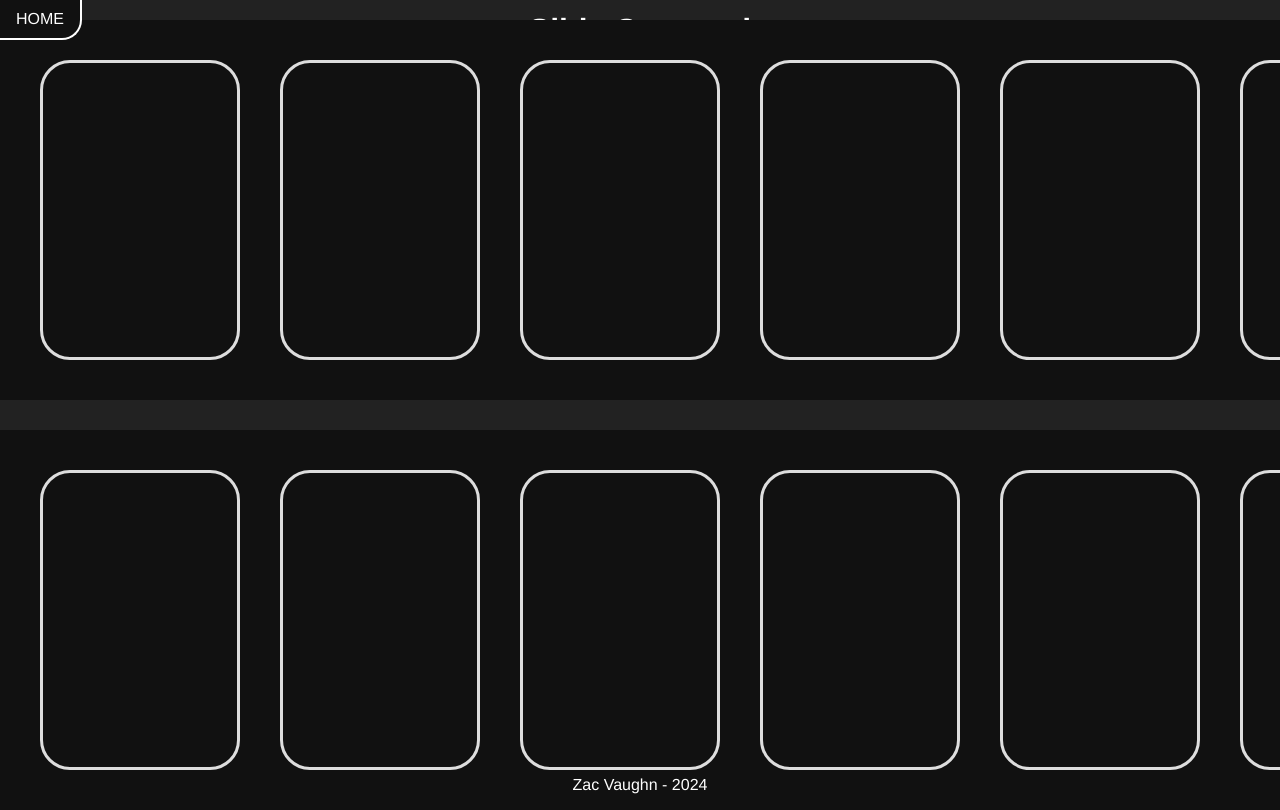
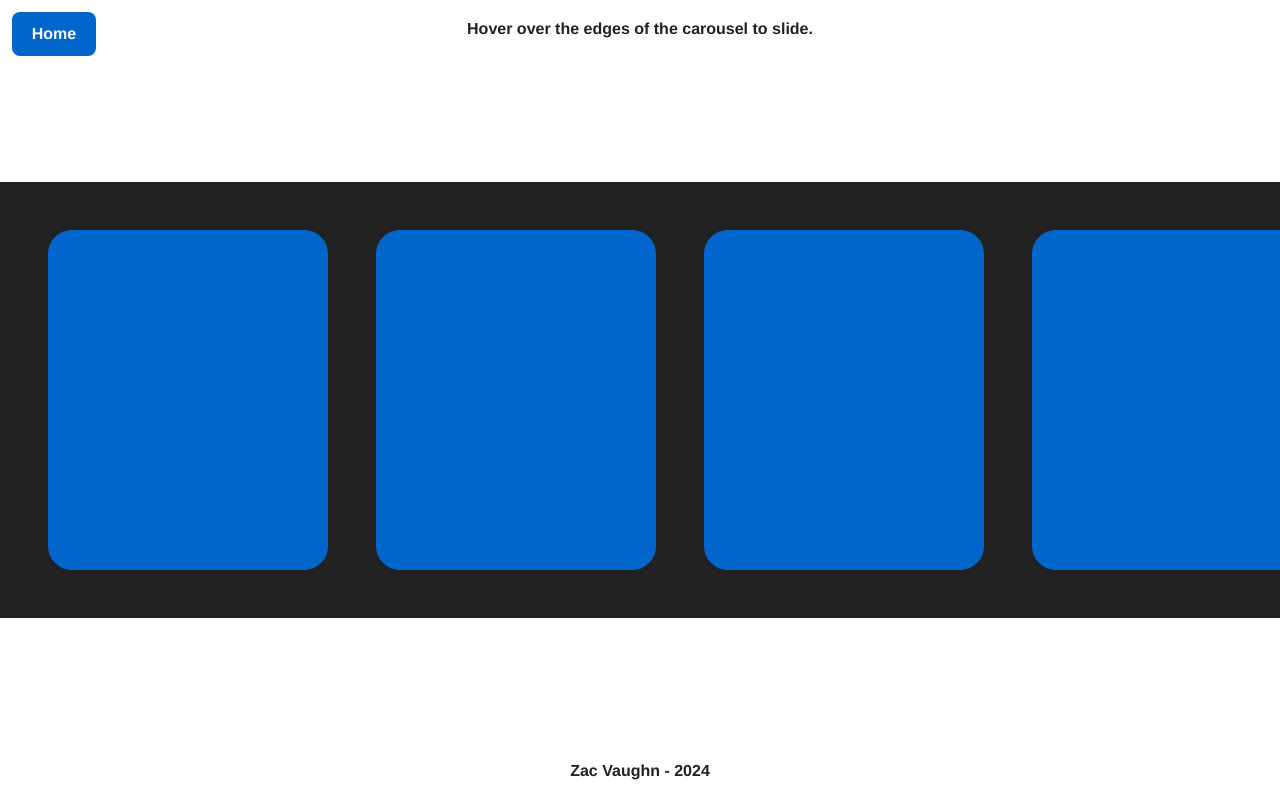
Before and after one commit to zacheryvaughn/MiniUsables, a plain HTML site: page SlidyCarousel/slidycarousel.html in a window 1280 px wide. Drawn offline with Linux system fonts and the light colour scheme.

Commit message:
Improved the design of the projects and main menu.

```diff
--- a/DraggyWindows/draggywindows.css
+++ b/DraggyWindows/draggywindows.css
@@ -1,72 +1,102 @@
+/* COLORS */
+:root {
+    --primary1: #06c;
+    --font1: #222;
+    --font2: #fff;
+}
+
+/* NORMALIZE */
+* {
+    /* font */
+    font-family: Helvetica, Arial, sans-serif;
+    font-weight: 600;
+    font-size: 1rem;
+    color: var(--font1);
+    -webkit-font-smoothing: antialiased;
+
+    /* sizing */
+    box-sizing: border-box;
+    padding: 0;
+    margin: 0;
+}
+
+body {
+    width: 100vw;
+    height: 100vh;
+}
+
+a {
+    all: unset;
+}
+
+/* HOME BUTTON */
 .home-button {
     z-index: 1;
     position: absolute;
-    text-decoration: none;
-    padding: 10px 16px;
-    background-color: #111111;
-    cursor: pointer;
-    border-bottom-right-radius: 20px;
-}
-.home-button:hover {
-    border-bottom: 2px solid white;
-    border-right: 2px solid white;
-}
-
-* {
-    font-family: Helvetica, Arial, sans-serif;
-    color: #ffffff;
-    box-sizing: border-box;
-    padding: 0;
-    margin: 0;
-    user-select: none;
-}
-body {
-    background-color: #222222;
-    width: 100vw;
-    height: 100vh;
-}
-header {
-    position: absolute;
+    color: var(--font2);
     display: flex;
     align-items: center;
     justify-content: center;
-    overflow: hidden;
-    width: 100vw;
-    height: 60px;
+    background-color: var(--primary1);
+    height: 40px;
+    width: 80px;
+    margin: 12px;
+    border: 2px solid transparent;
+    border-radius: 8px;
+    cursor: pointer;
+    transition: 0.2s;
 }
+
+.home-button:hover {
+    color: var(--primary1);
+    background-color: transparent;
+    border: 2px solid var(--primary1);
+}
+
+/* MAIN CONTENT */
 main {
     display: flex;
     align-items: center;
     justify-content: center;
-    overflow: hidden;
-    width: 100vw;
+    width: 100%;
     height: 100vh;
 }
+
 #dragarea {
     display: flex;
     align-items: center;
     justify-content: center;
-    width: calc(100% - 160px);
+    width: calc(100% - 20px);
     height: calc(100% - 160px);
-    background-color: #111111;
+    background-color: var(--font1);
     border-radius: 20px;
 }
+
 .dragwindow {
     position: absolute;
     height: 200px;
     width: 200px;
-    background-color: white;
+    background-color: var(--primary1);
     border-radius: 20px;
+    box-shadow: 0px 0px 10px #00000033;
     cursor: grab;
-    border-radius: 20px;
-    box-shadow: 0px 0px 15px #00000066;
 }
+
+/* HEADER & FOOTER */
+header {
+    position: absolute;
+    text-align: center;
+    width: 100%;
+    top: 0;
+}
+
 footer {
     position: absolute;
+    text-align: center;
+    width: 100%;
     bottom: 0;
-    display: flex;
-    align-items: center;
-    justify-content: center;
-    width: 100vw;
-    height: 30px;
 }
+
+p {
+    margin: 20px;
+}
--- a/SlidyCarousel/slidycarousel.css
+++ b/SlidyCarousel/slidycarousel.css
@@ -1,80 +1,112 @@
+/* COLORS */
+:root {
+    --primary1: #06c;
+    --font1: #222;
+    --font2: #fff;
+}
+
+/* NORMALIZE */
+* {
+    /* font */
+    font-family: Helvetica, Arial, sans-serif;
+    font-weight: 600;
+    font-size: 1rem;
+    color: var(--font1);
+    -webkit-font-smoothing: antialiased;
+
+    /* sizing */
+    box-sizing: border-box;
+    padding: 0;
+    margin: 0;
+}
+
+body {
+    width: 100vw;
+    height: 100vh;
+}
+
+a {
+    all: unset;
+}
+
+/* HOME BUTTON */
 .home-button {
     z-index: 1;
     position: absolute;
-    text-decoration: none;
-    padding: 10px 16px;
-    background-color: #111111;
-    cursor: pointer;
-    border-bottom-right-radius: 20px;
-}
-.home-button:hover {
-    border-bottom: 2px solid white;
-    border-right: 2px solid white;
-}
-
-* {
-    font-family: Helvetica, Arial, sans-serif;
-    color: #ffffff;
-    box-sizing: border-box;
-    padding: 0;
-    margin: 0;
-    user-select: none;
-}
-body {
-    background-color: #222222;
-    width: 100vw;
-    height: 100vh;
-}
-header {
+    color: var(--font2);
     display: flex;
     align-items: center;
     justify-content: center;
-    overflow: hidden;
-    width: 100vw;
-    height: 60px;
+    background-color: var(--primary1);
+    height: 40px;
+    width: 80px;
+    margin: 12px;
+    border: 2px solid transparent;
+    border-radius: 8px;
+    cursor: pointer;
+    transition: 0.2s;
 }
+
+.home-button:hover {
+    color: var(--primary1);
+    background-color: transparent;
+    border: 2px solid var(--primary1);
+}
+
+/* MAIN CONTENT */
 main {
     display: flex;
-    flex-direction: column;
     align-items: center;
     justify-content: center;
-    gap: 30px;
-    width: 100vw;
-    height: calc(100vh - 90px);
+    width: 100%;
+    height: 100vh;
 }
+
 .carousel {
     width: 100%;
     overflow-x: scroll;
-    position: relative;
     display: flex;
-    gap: 40px;
-    flex-shrink: 0;
-    padding: 40px;
-    background-color: #111;
+    gap: 48px;
+    padding: 48px;
+    background-color: var(--font1);
     scrollbar-width: none; /* For Firefox */
 }
+
 .carousel::-webkit-scrollbar {
     display: none;
 }
+
 .carouselitem {
-    width: 200px;
-    height: 300px;
+    width: 280px;
+    height: 340px;
+    background-color: var(--primary1);
+    border: 4px solid transparent;
+    flex-shrink: 0; /* Prevent items from shrinking to fit vp */
+    border-radius: 24px;
+    cursor: pointer;
+    transition: 0.2s;
+}
+
+.carouselitem:hover {
     background-color: transparent;
-    border: 3px solid #dddddd;
-    flex-shrink: 0; /* Prevent items from shrinking to fit vp */
-    border-radius: 30px;
-    cursor: pointer;
-    transition: background-color 0.2s;
+    border: 4px solid var(--primary1);
 }
-.carouselitem:hover {
-    background-color: #dddddd;
+
+/* HEADER & FOOTER */
+header {
+    position: absolute;
+    text-align: center;
+    width: 100%;
+    top: 0;
 }
+
 footer {
     position: absolute;
+    text-align: center;
+    width: 100%;
     bottom: 0;
-    display: flex;
-    align-items: center;
-    justify-content: center;
-    width: 100vw;
-    height: 30px;
 }
+
+p {
+    margin: 20px;
+}
--- a/SlidyCarousel/slidycarousel.html
+++ b/SlidyCarousel/slidycarousel.html
@@ -7,21 +7,9 @@
     <link rel="stylesheet" href="slidycarousel.css" />
   </head>
   <body>
-    <a href="../index.html" class="home-button">HOME</a>
-    <header>
-      <h1>Slidy Carousel</h1>
-    </header>
+    <a href="../index.html" class="home-button">Home</a>
+    <header><p>Hover over the edges of the carousel to slide.</p></header>
     <main>
-      <div class="carousel">
-        <div class="carouselitem"></div>
-        <div class="carouselitem"></div>
-        <div class="carouselitem"></div>
-        <div class="carouselitem"></div>
-        <div class="carouselitem"></div>
-        <div class="carouselitem"></div>
-        <div class="carouselitem"></div>
-      </div>
-
       <div class="carousel">
         <div class="carouselitem"></div>
         <div class="carouselitem"></div>
--- a/SquishyBlob/squishyblob.css
+++ b/SquishyBlob/squishyblob.css
@@ -1,58 +1,65 @@
-.home-button {
-    z-index: 1;
-    position: absolute;
-    text-decoration: none;
-    color: white;
-    padding: 10px 16px;
-    background-color: #222222;
-    cursor: pointer;
-    border-bottom-right-radius: 20px;
-}
-.home-button:hover {
-    border-bottom: 2px solid white;
-    border-right: 2px solid white;
+/* COLORS */
+:root {
+    --primary1: #06c;
+    --font1: #222;
+    --font2: #fff;
 }
 
+/* NORMALIZE */
 * {
+    /* font */
     font-family: Helvetica, Arial, sans-serif;
+    font-weight: 600;
+    font-size: 1rem;
+    color: var(--font1);
+    -webkit-font-smoothing: antialiased;
+
+    /* sizing */
+    box-sizing: border-box;
     padding: 0;
     margin: 0;
 }
 
-:root {
-    --gradient1: #ffca9a;
-    --gradient2: #ff88bb;
-    --gradient3: #b777ff;
-
-    --bg1: #111111;
-    --ft1: #eeeeee;
+body {
+    width: 100vw;
+    height: 100vh;
 }
 
+a {
+    all: unset;
+}
+
+/* HOME BUTTON */
+.home-button {
+    z-index: 1;
+    position: absolute;
+    color: var(--font2);
+    display: flex;
+    align-items: center;
+    justify-content: center;
+    background-color: var(--primary1);
+    height: 40px;
+    width: 80px;
+    margin: 12px;
+    border: 2px solid transparent;
+    border-radius: 8px;
+    cursor: pointer;
+    transition: 0.2s;
+}
+
+.home-button:hover {
+    color: var(--primary1);
+    background-color: transparent;
+    border: 2px solid var(--primary1);
+}
+
+/* MAIN CONTENT */
 main {
     display: flex;
     align-items: center;
     justify-content: center;
-    width: 100vw;
+    width: 100%;
     height: 100vh;
-    background-color: var(--bg1);
-}
-
-body {
-    background-color: var(--bg1);
-}
-
-h1 {
-    position: absolute;
-    top: 0px;
-    font-size: 48px;
-    color: white;
-}
-
-p {
-    position: absolute;
-    bottom: 0px;
-    font-size: 16px;
-    color: white;
 }
 
 #blob-container {
@@ -60,7 +67,7 @@ p {
     align-items: center;
     justify-content: center;
     width: 100%;
-    height: calc(100% - 80px);
+    height: 100%;
 }
 
 #target-blob {
@@ -69,6 +76,7 @@ p {
     --alignment: 0px 0px;
     /* Adjust color in HTML */
     width: 100%;
+    height: 100%;
 }
 
 /* Let's make the SVG rotate */
@@ -94,3 +102,22 @@ path {
     animation: rotateAnimation 20s linear infinite;
     pointer-events: none;
 }
+
+/* HEADER & FOOTER */
+header {
+    position: absolute;
+    text-align: center;
+    width: 100%;
+    top: 0;
+}
+
+footer {
+    position: absolute;
+    text-align: center;
+    width: 100%;
+    bottom: 0;
+}
+
+p {
+    margin: 20px;
+}
--- a/ZoomyMenu/zoomymenu.css
+++ b/ZoomyMenu/zoomymenu.css
@@ -1,74 +1,107 @@
+/* COLORS */
+:root {
+    --primary1: #06c;
+    --font1: #222;
+    --font2: #fff;
+}
+
+/* NORMALIZE */
+* {
+    /* font */
+    font-family: Helvetica, Arial, sans-serif;
+    font-weight: 600;
+    font-size: 1rem;
+    color: var(--font1);
+    -webkit-font-smoothing: antialiased;
+
+    /* sizing */
+    box-sizing: border-box;
+    padding: 0;
+    margin: 0;
+}
+
+body {
+    width: 100vw;
+    height: 100vh;
+}
+
+a {
+    all: unset;
+}
+
+/* HOME BUTTON */
 .home-button {
     z-index: 1;
     position: absolute;
-    text-decoration: none;
-    color: white;
-    padding: 10px 16px;
-    background-color: #111111;
-    cursor: pointer;
-    border-bottom-right-radius: 20px;
-}
-.home-button:hover {
-    border-bottom: 2px solid white;
-    border-right: 2px solid white;
-}
-
-* {
-    font-family: Helvetica, Arial, sans-serif;
-    color: #ffffff;
-    box-sizing: border-box;
-    padding: 0;
-    margin: 0;
-    user-select: none;
-}
-body {
-    background-color: #222222;
-    width: 100vw;
-    height: 100vh;
-}
-header {
+    color: var(--font2);
     display: flex;
     align-items: center;
     justify-content: center;
-    overflow: hidden;
-    width: 100vw;
+    background-color: var(--primary1);
+    height: 40px;
+    width: 80px;
+    margin: 12px;
+    border: 2px solid transparent;
+    border-radius: 8px;
+    cursor: pointer;
+    transition: 0.2s;
 }
+
+.home-button:hover {
+    color: var(--primary1);
+    background-color: transparent;
+    border: 2px solid var(--primary1);
+}
+
+/* MAIN CONTENT */
+main {
+    display: flex;
+    align-items: center;
+    justify-content: center;
+    width: 100%;
+    height: 100vh;
+}
+
 #menu {
     position: absolute;
-    top: 5px; /* change to "bottom:" to move it to the bottom */
+    bottom: 60px; /* change to "bottom:" to move it to the bottom */
     display: flex;
     justify-content: center;
-    align-items: flex-start; /* change to "flex-end" if on bottom */
+    align-items: flex-end; /* change to "flex-end" if on bottom */
     gap: 18px;
-    height: 104px;
-    padding: 12px;
-    background-color: #111111;
-    border-radius: 20px;
+    height: 105px;
+    padding: 12px 15px;
+    background-color: var(--font1);
+    border-radius: 30px;
 }
+
 .menuitem {
     --base-size: 80px; /* Custom property for base size */
     --max-size: 100px; /* Custom property for maximum size */
     --zoom-distance: 180; /* Custom property for zoom distance */
     width: var(--base-size); /* Sets the initial width to match the custom "base size" property */
     height: var(--base-size); /* Sets the initial height to match the custom "base size" property */
-    border-radius:  10px; /* This border radius is scaled up with the item in JS */
-    background-color: #dddddd;
+    border-radius:  18px; /* This border radius is scaled up with the item in JS */
+    background-color: var(--primary1);
     cursor: pointer;
-    transition: width 0.1s, height 0.1s, border-radius 0.1s;
+    transition: 0.1s;
 }
-main {
-    display: flex;
-    align-items: flex-end;
-    justify-content: center;
-    width: 100vw;
-    height: 50vh;
+
+/* HEADER & FOOTER */
+header {
+    position: absolute;
+    text-align: center;
+    width: 100%;
+    top: 0;
 }
+
 footer {
     position: absolute;
+    text-align: center;
+    width: 100%;
     bottom: 0;
-    display: flex;
-    align-items: center;
-    justify-content: center;
-    width: 100vw;
-    height: 30px;
 }
+
+p {
+    margin: 20px;
+}
--- a/styles.css
+++ b/styles.css
@@ -1,20 +1,8 @@
 /* COLORS */
 :root {
-    --primary1: #ff0000;
-
-    --gradient1: #ffca9a;
-    --gradient2: #ff88bb;
-    --gradient3: #b777ff;
-
-    --bg1: #111111;
-    --bg2: #222222;
-    --bg3: #333333;
-    --ft1: #eeeeee;
-}
-
-.light-theme {
-    --bg1: #eeeeee;
-    --ft1: #111111;
+    --primary1: #06c;
+    --font1: #222;
+    --font2: #fff;
 }
 
 /* NORMALIZE */
@@ -22,6 +10,7 @@
     /* font */
     font-family: Helvetica, Arial, sans-serif;
     font-weight: 600;
+    font-size: 1rem;
     color: var(--ft1);
     -webkit-font-smoothing: antialiased;
 
@@ -29,65 +18,84 @@
     box-sizing: border-box;
     padding: 0;
     margin: 0;
+}
 
-    /* mouse */
-    -webkit-scroll-behavior: smooth;
-    scroll-behavior: smooth;
-    overscroll-behavior: none;
-    user-select: none;
-}
-html, body {
-    overflow-x: hidden;
-}
-body {
-    display: flex;
-    flex-direction: column;
-    align-items: center;
-    justify-content: flex-start;
-    background-color: var(--bg1);
-}
-a, li {
+a {
     all: unset;
 }
 
-/* CONTENT */
+/* HOME BUTTON */
+.home-button {
+    z-index: 1;
+    position: absolute;
+    color: var(--font2);
+    display: flex;
+    align-items: center;
+    justify-content: center;
+    background-color: var(--primary1);
+    height: 40px;
+    width: 80px;
+    margin: 12px;
+    border: 2px solid transparent;
+    border-radius: 8px;
+    cursor: pointer;
+    transition: 0.2s;
+}
+
+.home-button:hover {
+    color: var(--primary1);
+    background-color: transparent;
+    border: 2px solid var(--primary1);
+}
+
+/* MAIN CONTENT */
 #nav-container {
-    position: absolute;
     display: flex;
     flex-direction: column;
     align-items: center;
     justify-content: center;
-    gap: 12px;
+    gap: 22px;
     width: 100%;
-    height: 100%;
+    height: 100vh;
 }
 
 .link {
-    font-size: 2rem;
+    font-size: 1.8rem;
+    color: var(--font2);
     display: flex;
     align-items: center;
     justify-content: center;
-    background-color: var(--bg2);
+    background-color: var(--primary1);
     width: 400px;
     height: 100px;
-    border-radius: 100px;
+    border: 4px solid transparent;
+    border-radius: 16px;
     max-width: calc(100% - 24px);
     cursor: pointer;
-}
-.link:hover {
-    background-color: var(--bg3);
+    transition: 0.2s;
 }
 
+.link:hover {
+    color: var(--primary1);
+    background-color: transparent;
+    border: 4px solid var(--primary1);
+}
 
+/* HEADER & FOOTER */
 header {
     position: absolute;
+    text-align: center;
+    width: 100%;
     top: 0;
 }
+
 footer {
     position: absolute;
+    text-align: center;
+    width: 100%;
     bottom: 0;
 }
+
 p {
-    text-align: center;
     margin: 20px;
 }
```
Also changed, not shown: DraggyWindows/draggywindows.html (+3 -2 lines), SquishyBlob/squishyblob.html (+14 -14 lines), ZoomyMenu/zoomymenu.html (+3 -6 lines), index.html (+5 -8 lines), 1 other file.
